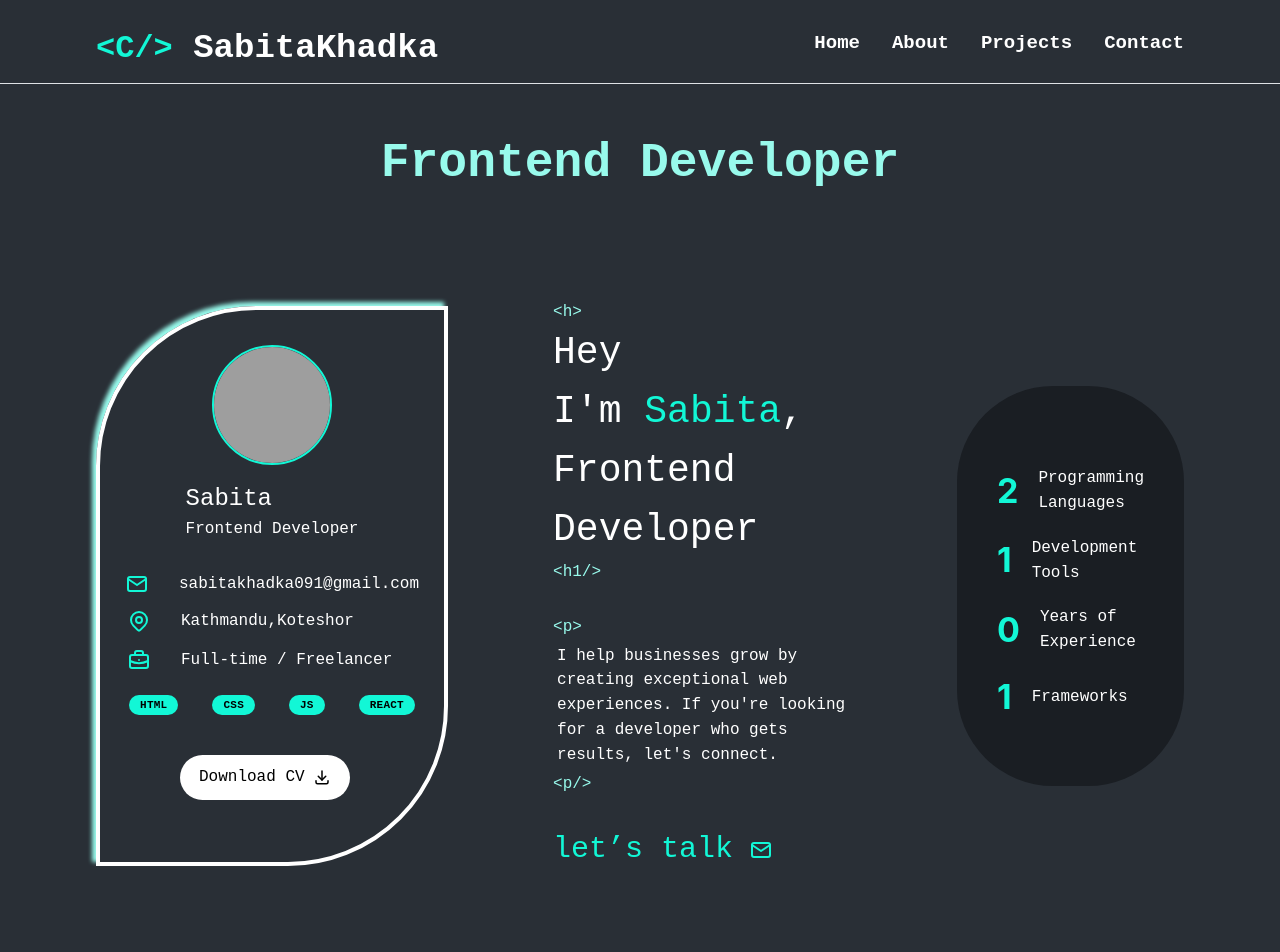
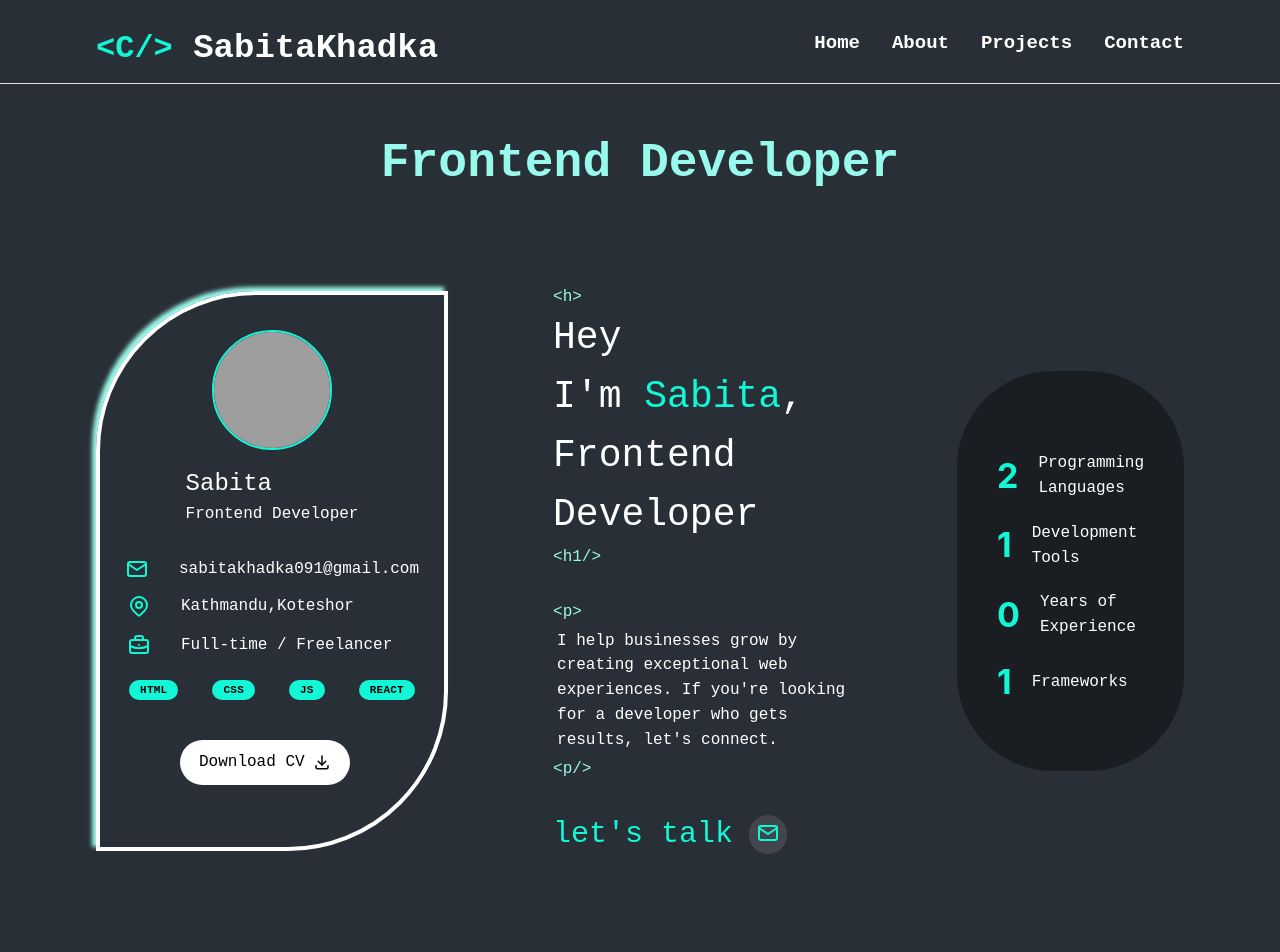
Before and after one commit to iamsabitak/Sabitas-Portfolio, a React (Vite) app: page / in a window 1280 px wide. Shown: the top 952 px of the page. Built offline with nearby package versions, Linux system fonts and the light colour scheme; grey boxes are pictures that could not be loaded.

Commit message:
refactor: Update the UI

```diff
--- a/src/components/Home.tsx
+++ b/src/components/Home.tsx
@@ -33,7 +33,7 @@ const Home = () => {
         </Title>
       </Center>
 
-      <Flex justify={"center"} gap={70} align={"center"} mt={70}>
+      <Flex justify={"center"} gap={70} align={"center"} mt={55}>
         <Flex
           pt={35}
           direction={"column"}
@@ -124,9 +124,15 @@ const Home = () => {
           </Box>
           <Flex gap={"1rem"} align={"center"} p={15}>
             <Text fz={30} c="#12F7D6">
-              let’s talk
+              let's talk
             </Text>
-            <IconMail color="#12F7D6" />
+            <Box
+              bg={"#43454D"}
+              p={"6px 7px 0px 7px"}
+              style={{ borderRadius: "50rem", cursor: "pointer" }}
+            >
+              <IconMail color="#12F7D6" />
+            </Box>
           </Flex>
         </Flex>
         <Flex
```
